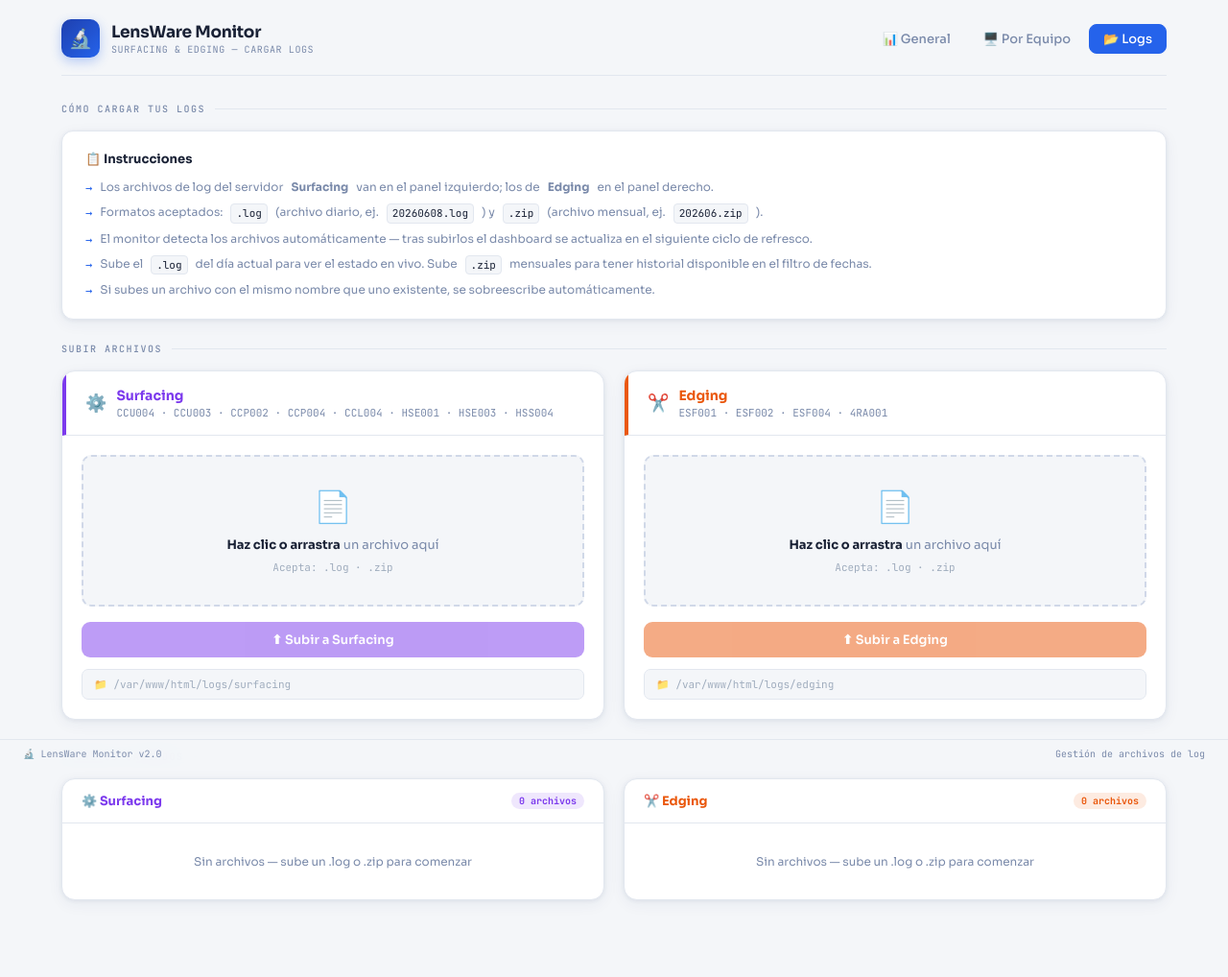
After one commit to rosales91nr-web/monitor_equipos, a PHP site: page /upload.php in a window 1280 px wide. The commit adds this page. Shown: the whole page at 96% size. Run offline with PHP 8.4, Linux system fonts and the light colour scheme.

Commit message:
Add a dedicated page for uploading log files
Create upload.php for log file uploads and update navigation in index.php and device.php.

Replit-Commit-Author: Agent
Replit-Commit-Session-Id: 456d0197-4923-4870-9e1d-8542cf7a1858
Replit-Commit-Checkpoint-Type: full_checkpoint
Replit-Commit-Event-Id: 759e5800-04a8-4232-900f-53a481c6cdc6
Replit-Commit-Screenshot-Url: https://storage.googleapis.com/screenshot-production-us-central1/da0b6d47-2b7b-46df-9301-3ee72b3627eb/456d0197-4923-4870-9e1d-8542cf7a1858/enU0D9G
Replit-Helium-Checkpoint-Created: true

```diff
--- a/device.php
+++ b/device.php
@@ -152,6 +152,7 @@ input[type=text]:focus{border-color:var(--accent);box-shadow:0 0 0 3px rgba(37,9
     <nav>
       <a href="index.php">📊 General</a>
       <a href="device.php" class="active">🖥️ Por Equipo</a>
+      <a href="upload.php">📂 Logs</a>
     </nav>
     <div class="live"><div class="dot"></div>EN VIVO</div>
   </div>
--- a/index.php
+++ b/index.php
@@ -229,6 +229,7 @@ footer {
     <nav>
       <a href="index.php" class="active">📊 General</a>
       <a href="device.php">🖥️ Por Equipo</a>
+      <a href="upload.php">📂 Logs</a>
     </nav>
     <div class="live"><div class="dot"></div>EN VIVO</div>
     <span style="font-family:var(--mono);font-size:10px;color:var(--muted)">↺ <span id="ref-int"><?= $refresh ?></span>s</span>
--- /dev/null
+++ b/upload.php
@@ -0,0 +1,425 @@
+<?php
+require_once 'config.php';
+
+$surfDir = defined('LOG_DIR_SURFACING') ? LOG_DIR_SURFACING : __DIR__ . '/logs/surfacing';
+$edgDir  = defined('LOG_DIR_EDGING')   ? LOG_DIR_EDGING    : __DIR__ . '/logs/edging';
+
+$msg     = '';
+$msgType = '';
+
+// ─── UPLOAD ──────────────────────────────────────────────────────────────────
+if ($_SERVER['REQUEST_METHOD'] === 'POST' && isset($_FILES['logfile'])) {
+    $server  = $_POST['server'] ?? '';
+    $destDir = $server === 'Surfacing' ? $surfDir : ($server === 'Edging' ? $edgDir : '');
+
+    if (!$destDir) {
+        $msg = 'Selecciona un servidor (Surfacing o Edging).';
+        $msgType = 'err';
+    } elseif ($_FILES['logfile']['error'] !== UPLOAD_ERR_OK) {
+        $codes = [1=>'Archivo muy grande (php.ini)',2=>'Archivo muy grande (form)',3=>'Carga incompleta',4=>'No se seleccionó archivo',6=>'Sin carpeta temporal',7=>'Error de escritura',8=>'Bloqueado por extensión'];
+        $msg = 'Error de carga: ' . ($codes[$_FILES['logfile']['error']] ?? 'Código '.$_FILES['logfile']['error']);
+        $msgType = 'err';
+    } else {
+        $origName = basename($_FILES['logfile']['name']);
+        $ext      = strtolower(pathinfo($origName, PATHINFO_EXTENSION));
+
+        if (!in_array($ext, ['log', 'zip'], true)) {
+            $msg = 'Solo se permiten archivos .log y .zip.';
+            $msgType = 'err';
+        } else {
+            if (!is_dir($destDir)) {
+                mkdir($destDir, 0755, true);
+            }
+            $dest = $destDir . DIRECTORY_SEPARATOR . $origName;
+            if (move_uploaded_file($_FILES['logfile']['tmp_name'], $dest)) {
+                $msg = "✓ «$origName» subido correctamente a $server.";
+                $msgType = 'ok';
+            } else {
+                $msg = 'No se pudo mover el archivo. Verifica permisos de escritura.';
+                $msgType = 'err';
+            }
+        }
+    }
+}
+
+// ─── DELETE ──────────────────────────────────────────────────────────────────
+if ($_SERVER['REQUEST_METHOD'] === 'POST' && isset($_POST['delete_file'], $_POST['delete_server'])) {
+    $server  = $_POST['delete_server'];
+    $delDir  = $server === 'Surfacing' ? $surfDir : ($server === 'Edging' ? $edgDir : '');
+    $fname   = basename($_POST['delete_file']);
+    $ext     = strtolower(pathinfo($fname, PATHINFO_EXTENSION));
+
+    if ($delDir && in_array($ext, ['log', 'zip'], true)) {
+        $path = $delDir . DIRECTORY_SEPARATOR . $fname;
+        if (file_exists($path) && unlink($path)) {
+            $msg = "🗑️ «$fname» eliminado de $server.";
+            $msgType = 'ok';
+        } else {
+            $msg = 'No se pudo eliminar el archivo.';
+            $msgType = 'err';
+        }
+    }
+}
+
+// ─── LISTAR ARCHIVOS ─────────────────────────────────────────────────────────
+function listFiles(string $dir): array {
+    if (!is_dir($dir)) return [];
+    $files = array_merge(
+        glob($dir . DIRECTORY_SEPARATOR . '*.log') ?: [],
+        glob($dir . DIRECTORY_SEPARATOR . '*.zip') ?: []
+    );
+    usort($files, fn($a, $b) => strcmp(basename($b), basename($a)));
+    return $files;
+}
+
+$surfFiles = listFiles($surfDir);
+$edgFiles  = listFiles($edgDir);
+?>
+<!DOCTYPE html>
+<html lang="es">
+<head>
+<meta charset="UTF-8">
+<meta name="viewport" content="width=device-width,initial-scale=1.0">
+<title>LensWare Monitor — Cargar Logs</title>
+<link rel="preconnect" href="https://fonts.googleapis.com">
+<link href="https://fonts.googleapis.com/css2?family=Sora:wght@300;400;500;600;700&family=JetBrains+Mono:wght@400;500;700&display=swap" rel="stylesheet">
+<style>
+:root {
+  --bg:#f4f6f9; --surface:#fff; --border:#e2e7ef; --border2:#d0d8e8;
+  --text:#1a2236; --muted:#7a8aaa; --muted2:#a0adbe;
+  --accent:#2563eb; --accent2:#1e40af;
+  --success:#059669; --warn:#d97706; --danger:#dc2626;
+  --surf:#7c3aed; --edge:#ea580c;
+  --mono:'JetBrains Mono',monospace; --sans:'Sora',sans-serif;
+  --shadow:0 1px 4px rgba(30,50,100,.07),0 4px 16px rgba(30,50,100,.06);
+  --shadow-lg:0 4px 24px rgba(30,50,100,.12);
+}
+*,*::before,*::after{box-sizing:border-box;margin:0;padding:0}
+html{scroll-behavior:smooth}
+body{background:var(--bg);color:var(--text);font-family:var(--sans);font-size:14px;min-height:100vh;overflow-x:hidden}
+.wrap{max-width:1200px;margin:0 auto;padding:0 24px 80px}
+
+header{display:flex;align-items:center;justify-content:space-between;padding:20px 0 18px;border-bottom:1px solid var(--border);margin-bottom:28px;flex-wrap:wrap;gap:12px}
+.logo{display:flex;align-items:center;gap:12px}
+.logo-icon{width:40px;height:40px;background:linear-gradient(135deg,var(--accent2),var(--accent));border-radius:10px;display:flex;align-items:center;justify-content:center;font-size:20px;box-shadow:0 4px 12px rgba(37,99,235,.3)}
+.logo-text h1{font-size:17px;font-weight:700;letter-spacing:-.3px;color:var(--text)}
+.logo-text p{font-size:10px;color:var(--muted);font-family:var(--mono);letter-spacing:.6px;margin-top:1px}
+.hright{display:flex;align-items:center;gap:12px;flex-wrap:wrap}
+nav{display:flex;gap:4px}
+nav a{color:var(--muted);text-decoration:none;font-size:13px;font-weight:500;padding:6px 14px;border-radius:8px;border:1px solid transparent;transition:all .18s}
+nav a:hover{background:var(--bg);border-color:var(--border2);color:var(--text)}
+nav a.active{background:var(--accent);color:#fff;border-color:var(--accent)}
+
+.st{font-size:10px;letter-spacing:1.5px;text-transform:uppercase;color:var(--muted);margin-bottom:16px;display:flex;align-items:center;gap:10px;font-family:var(--mono);font-weight:500}
+.st::after{content:'';flex:1;height:1px;background:var(--border)}
+
+/* ── Mensaje flash ── */
+.flash{padding:12px 18px;border-radius:10px;font-size:13px;font-weight:500;margin-bottom:24px;display:flex;align-items:center;gap:10px;border:1px solid}
+.flash.ok{background:rgba(5,150,105,.08);border-color:rgba(5,150,105,.25);color:var(--success)}
+.flash.err{background:rgba(220,38,38,.07);border-color:rgba(220,38,38,.2);color:var(--danger)}
+
+/* ── Upload zone ── */
+.upload-grid{display:grid;grid-template-columns:1fr 1fr;gap:20px;margin-bottom:32px}
+@media(max-width:700px){.upload-grid{grid-template-columns:1fr}}
+
+.upload-card{background:var(--surface);border:1px solid var(--border);border-radius:14px;overflow:hidden;box-shadow:var(--shadow)}
+.uc-header{padding:16px 20px;display:flex;align-items:center;gap:10px;border-bottom:1px solid var(--border)}
+.uc-icon{font-size:18px}
+.uc-title{font-size:14px;font-weight:700}
+.uc-subtitle{font-size:11px;color:var(--muted);font-family:var(--mono);margin-top:2px}
+.uc-body{padding:20px}
+
+.drop-zone{
+  border:2px dashed var(--border2);border-radius:10px;
+  padding:32px 20px;text-align:center;cursor:pointer;
+  transition:all .2s;background:var(--bg);margin-bottom:16px;
+  position:relative;
+}
+.drop-zone:hover,.drop-zone.drag-over{border-color:var(--accent);background:rgba(37,99,235,.04)}
+.drop-zone input[type=file]{position:absolute;inset:0;opacity:0;cursor:pointer;width:100%;height:100%}
+.drop-icon{font-size:32px;margin-bottom:10px}
+.drop-text{font-size:13px;color:var(--muted);line-height:1.5}
+.drop-text strong{color:var(--text)}
+.drop-hint{font-size:11px;color:var(--muted2);font-family:var(--mono);margin-top:6px}
+.drop-selected{font-size:12px;color:var(--accent);font-weight:600;margin-top:8px;font-family:var(--mono);display:none}
+
+.upload-btn{
+  width:100%;padding:10px;border:none;border-radius:9px;
+  font-size:13px;font-family:var(--sans);font-weight:600;
+  cursor:pointer;transition:all .18s;
+}
+.upload-btn.surf{background:var(--surf);color:#fff}
+.upload-btn.surf:hover{background:#6d28d9}
+.upload-btn.edge{background:var(--edge);color:#fff}
+.upload-btn.edge:hover{background:#c2410c}
+.upload-btn:disabled{opacity:.5;cursor:not-allowed}
+
+/* ── Progress bar ── */
+.progress-wrap{display:none;margin-top:12px}
+.progress-bar{height:6px;border-radius:3px;background:var(--border);overflow:hidden}
+.progress-fill{height:100%;border-radius:3px;width:0%;transition:width .3s}
+.progress-fill.surf{background:var(--surf)}
+.progress-fill.edge{background:var(--edge)}
+.progress-label{font-size:11px;color:var(--muted);font-family:var(--mono);margin-top:6px}
+
+/* ── Rutas configuradas ── */
+.path-info{font-size:11px;color:var(--muted2);font-family:var(--mono);background:var(--bg);border:1px solid var(--border);border-radius:7px;padding:8px 12px;margin-top:12px;word-break:break-all}
+
+/* ── File list ── */
+.files-grid{display:grid;grid-template-columns:1fr 1fr;gap:20px}
+@media(max-width:700px){.files-grid{grid-template-columns:1fr}}
+
+.file-panel{background:var(--surface);border:1px solid var(--border);border-radius:14px;overflow:hidden;box-shadow:var(--shadow)}
+.fp-header{padding:14px 20px;border-bottom:1px solid var(--border);display:flex;align-items:center;justify-content:space-between}
+.fp-title{font-size:13px;font-weight:700;display:flex;align-items:center;gap:8px}
+.fp-count{font-size:10px;font-family:var(--mono);font-weight:600;padding:2px 8px;border-radius:100px}
+.fp-count.surf{background:rgba(124,58,237,.12);color:var(--surf)}
+.fp-count.edge{background:rgba(234,88,12,.12);color:var(--edge)}
+
+.file-list{padding:8px 0}
+.file-item{display:flex;align-items:center;justify-content:space-between;padding:9px 18px;transition:background .15s}
+.file-item:hover{background:rgba(37,99,235,.03)}
+.fi-left{display:flex;align-items:center;gap:10px;min-width:0}
+.fi-icon{font-size:14px;flex-shrink:0}
+.fi-name{font-family:var(--mono);font-size:12px;color:var(--text);white-space:nowrap;overflow:hidden;text-overflow:ellipsis}
+.fi-size{font-size:10px;color:var(--muted2);font-family:var(--mono)}
+.fi-del{background:none;border:1px solid var(--border);border-radius:6px;padding:3px 8px;color:var(--muted);font-size:11px;cursor:pointer;transition:all .18s;white-space:nowrap;flex-shrink:0}
+.fi-del:hover{background:rgba(220,38,38,.07);border-color:rgba(220,38,38,.3);color:var(--danger)}
+.empty-msg{padding:24px 20px;text-align:center;color:var(--muted);font-size:12px}
+
+/* ── Instrucciones ── */
+.info-box{background:var(--surface);border:1px solid var(--border);border-radius:12px;padding:20px 24px;margin-bottom:24px;box-shadow:var(--shadow)}
+.info-box h3{font-size:13px;font-weight:700;margin-bottom:12px;display:flex;align-items:center;gap:8px}
+.info-box ul{list-style:none;display:flex;flex-direction:column;gap:7px}
+.info-box li{font-size:12px;color:var(--muted);display:flex;align-items:flex-start;gap:8px;line-height:1.5}
+.info-box li::before{content:'→';color:var(--accent);font-family:var(--mono);flex-shrink:0;margin-top:1px}
+.info-box code{font-family:var(--mono);background:var(--bg);border:1px solid var(--border);border-radius:4px;padding:1px 5px;font-size:11px;color:var(--text)}
+
+footer{position:fixed;bottom:0;left:0;right:0;background:rgba(244,246,249,.94);backdrop-filter:blur(12px);border-top:1px solid var(--border);padding:8px 24px;display:flex;align-items:center;justify-content:space-between;font-family:var(--mono);font-size:10px;color:var(--muted);z-index:100}
+</style>
+</head>
+<body>
+<div class="wrap">
+<header>
+  <div class="logo">
+    <div class="logo-icon">🔬</div>
+    <div class="logo-text">
+      <h1>LensWare Monitor</h1>
+      <p>SURFACING &amp; EDGING — CARGAR LOGS</p>
+    </div>
+  </div>
+  <div class="hright">
+    <nav>
+      <a href="index.php">📊 General</a>
+      <a href="device.php">🖥️ Por Equipo</a>
+      <a href="upload.php" class="active">📂 Logs</a>
+    </nav>
+  </div>
+</header>
+
+<?php if ($msg): ?>
+<div class="flash <?= $msgType ?>"><?= htmlspecialchars($msg) ?></div>
+<?php endif; ?>
+
+<div class="st">Cómo cargar tus logs</div>
+<div class="info-box">
+  <h3>📋 Instrucciones</h3>
+  <ul>
+    <li>Los archivos de log del servidor <strong>Surfacing</strong> van en el panel izquierdo; los de <strong>Edging</strong> en el panel derecho.</li>
+    <li>Formatos aceptados: <code>.log</code> (archivo diario, ej. <code>20260608.log</code>) y <code>.zip</code> (archivo mensual, ej. <code>202606.zip</code>).</li>
+    <li>El monitor detecta los archivos automáticamente — tras subirlos el dashboard se actualiza en el siguiente ciclo de refresco.</li>
+    <li>Sube el <code>.log</code> del día actual para ver el estado en vivo. Sube <code>.zip</code> mensuales para tener historial disponible en el filtro de fechas.</li>
+    <li>Si subes un archivo con el mismo nombre que uno existente, se sobreescribe automáticamente.</li>
+  </ul>
+</div>
+
+<div class="st">Subir archivos</div>
+<div class="upload-grid">
+
+  <!-- SURFACING -->
+  <div class="upload-card">
+    <div class="uc-header" style="border-left:4px solid var(--surf)">
+      <div class="uc-icon">⚙️</div>
+      <div>
+        <div class="uc-title" style="color:var(--surf)">Surfacing</div>
+        <div class="uc-subtitle">CCU004 · CCU003 · CCP002 · CCP004 · CCL004 · HSE001 · HSE003 · HSS004</div>
+      </div>
+    </div>
+    <div class="uc-body">
+      <form method="POST" enctype="multipart/form-data" id="form-surf">
+        <input type="hidden" name="server" value="Surfacing">
+        <div class="drop-zone" id="dz-surf">
+          <input type="file" name="logfile" accept=".log,.zip" id="file-surf" onchange="onFile('surf',this)">
+          <div class="drop-icon">📄</div>
+          <div class="drop-text"><strong>Haz clic o arrastra</strong> un archivo aquí</div>
+          <div class="drop-hint">Acepta: .log · .zip</div>
+          <div class="drop-selected" id="sel-surf"></div>
+        </div>
+        <button type="submit" class="upload-btn surf" id="btn-surf" disabled>⬆ Subir a Surfacing</button>
+        <div class="progress-wrap" id="prog-surf">
+          <div class="progress-bar"><div class="progress-fill surf" id="fill-surf"></div></div>
+          <div class="progress-label" id="plbl-surf">Subiendo…</div>
+        </div>
+      </form>
+      <div class="path-info">📁 <?= htmlspecialchars($surfDir) ?></div>
+    </div>
+  </div>
+
+  <!-- EDGING -->
+  <div class="upload-card">
+    <div class="uc-header" style="border-left:4px solid var(--edge)">
+      <div class="uc-icon">✂️</div>
+      <div>
+        <div class="uc-title" style="color:var(--edge)">Edging</div>
+        <div class="uc-subtitle">ESF001 · ESF002 · ESF004 · 4RA001</div>
+      </div>
+    </div>
+    <div class="uc-body">
+      <form method="POST" enctype="multipart/form-data" id="form-edge">
+        <input type="hidden" name="server" value="Edging">
+        <div class="drop-zone" id="dz-edge">
+          <input type="file" name="logfile" accept=".log,.zip" id="file-edge" onchange="onFile('edge',this)">
+          <div class="drop-icon">📄</div>
+          <div class="drop-text"><strong>Haz clic o arrastra</strong> un archivo aquí</div>
+          <div class="drop-hint">Acepta: .log · .zip</div>
+          <div class="drop-selected" id="sel-edge"></div>
+        </div>
+        <button type="submit" class="upload-btn edge" id="btn-edge" disabled>⬆ Subir a Edging</button>
+        <div class="progress-wrap" id="prog-edge">
+          <div class="progress-bar"><div class="progress-fill edge" id="fill-edge"></div></div>
+          <div class="progress-label" id="plbl-edge">Subiendo…</div>
+        </div>
+      </form>
+      <div class="path-info">📁 <?= htmlspecialchars($edgDir) ?></div>
+    </div>
+  </div>
+
+</div>
+
+<div class="st">Archivos cargados</div>
+<div class="files-grid">
+
+  <!-- Lista Surfacing -->
+  <div class="file-panel">
+    <div class="fp-header">
+      <div class="fp-title" style="color:var(--surf)">⚙️ Surfacing</div>
+      <span class="fp-count surf"><?= count($surfFiles) ?> archivo<?= count($surfFiles) !== 1 ? 's' : '' ?></span>
+    </div>
+    <div class="file-list">
+    <?php if (empty($surfFiles)): ?>
+      <div class="empty-msg">Sin archivos — sube un .log o .zip para comenzar</div>
+    <?php else: foreach ($surfFiles as $f):
+      $name = basename($f);
+      $ext  = strtolower(pathinfo($name, PATHINFO_EXTENSION));
+      $icon = $ext === 'zip' ? '🗜️' : '📄';
+      $size = filesize($f);
+      $sizeStr = $size > 1048576 ? round($size/1048576,1).' MB' : round($size/1024,1).' KB';
+    ?>
+      <div class="file-item">
+        <div class="fi-left">
+          <span class="fi-icon"><?= $icon ?></span>
+          <div>
+            <div class="fi-name" title="<?= htmlspecialchars($name) ?>"><?= htmlspecialchars($name) ?></div>
+            <div class="fi-size"><?= $sizeStr ?></div>
+          </div>
+        </div>
+        <form method="POST" style="margin:0" onsubmit="return confirm('¿Eliminar <?= htmlspecialchars(addslashes($name)) ?>?')">
+          <input type="hidden" name="delete_file" value="<?= htmlspecialchars($name) ?>">
+          <input type="hidden" name="delete_server" value="Surfacing">
+          <button type="submit" class="fi-del">🗑 Eliminar</button>
+        </form>
+      </div>
+    <?php endforeach; endif; ?>
+    </div>
+  </div>
+
+  <!-- Lista Edging -->
+  <div class="file-panel">
+    <div class="fp-header">
+      <div class="fp-title" style="color:var(--edge)">✂️ Edging</div>
+      <span class="fp-count edge"><?= count($edgFiles) ?> archivo<?= count($edgFiles) !== 1 ? 's' : '' ?></span>
+    </div>
+    <div class="file-list">
+    <?php if (empty($edgFiles)): ?>
+      <div class="empty-msg">Sin archivos — sube un .log o .zip para comenzar</div>
+    <?php else: foreach ($edgFiles as $f):
+      $name = basename($f);
+      $ext  = strtolower(pathinfo($name, PATHINFO_EXTENSION));
+      $icon = $ext === 'zip' ? '🗜️' : '📄';
+      $size = filesize($f);
+      $sizeStr = $size > 1048576 ? round($size/1048576,1).' MB' : round($size/1024,1).' KB';
+    ?>
+      <div class="file-item">
+        <div class="fi-left">
+          <span class="fi-icon"><?= $icon ?></span>
+          <div>
+            <div class="fi-name" title="<?= htmlspecialchars($name) ?>"><?= htmlspecialchars($name) ?></div>
+            <div class="fi-size"><?= $sizeStr ?></div>
+          </div>
+        </div>
+        <form method="POST" style="margin:0" onsubmit="return confirm('¿Eliminar <?= htmlspecialchars(addslashes($name)) ?>?')">
+          <input type="hidden" name="delete_file" value="<?= htmlspecialchars($name) ?>">
+          <input type="hidden" name="delete_server" value="Edging">
+          <button type="submit" class="fi-del">🗑 Eliminar</button>
+        </form>
+      </div>
+    <?php endforeach; endif; ?>
+    </div>
+  </div>
+
+</div>
+</div>
+
+<footer>
+  <span>🔬 LensWare Monitor v2.0</span>
+  <span>Gestión de archivos de log</span>
+</footer>
+
+<script>
+function onFile(id, input) {
+  const file = input.files[0];
+  const sel  = document.getElementById('sel-' + id);
+  const btn  = document.getElementById('btn-' + id);
+  if (file) {
+    const sz = file.size > 1048576 ? (file.size/1048576).toFixed(1)+' MB' : (file.size/1024).toFixed(1)+' KB';
+    sel.textContent = '📎 ' + file.name + ' (' + sz + ')';
+    sel.style.display = 'block';
+    btn.disabled = false;
+  } else {
+    sel.style.display = 'none';
+    btn.disabled = true;
+  }
+}
+
+// Drag & drop visual
+['surf','edge'].forEach(id => {
+  const dz   = document.getElementById('dz-' + id);
+  const form = document.getElementById('form-' + id);
+
+  dz.addEventListener('dragover',  e => { e.preventDefault(); dz.classList.add('drag-over'); });
+  dz.addEventListener('dragleave', () => dz.classList.remove('drag-over'));
+  dz.addEventListener('drop',      e => { e.preventDefault(); dz.classList.remove('drag-over'); });
+
+  // Progress bar on submit
+  form.addEventListener('submit', () => {
+    const btn  = document.getElementById('btn-' + id);
+    const prog = document.getElementById('prog-' + id);
+    const fill = document.getElementById('fill-' + id);
+    const lbl  = document.getElementById('plbl-' + id);
+
+    btn.disabled = true;
+    prog.style.display = 'block';
+
+    let pct = 0;
+    const iv = setInterval(() => {
+      pct = Math.min(pct + Math.random() * 18, 90);
+      fill.style.width = pct + '%';
+      lbl.textContent = 'Subiendo… ' + Math.round(pct) + '%';
+    }, 150);
+
+    // Dejamos que el form haga el POST normal
+  });
+});
+</script>
+</body>
+</html>
```
